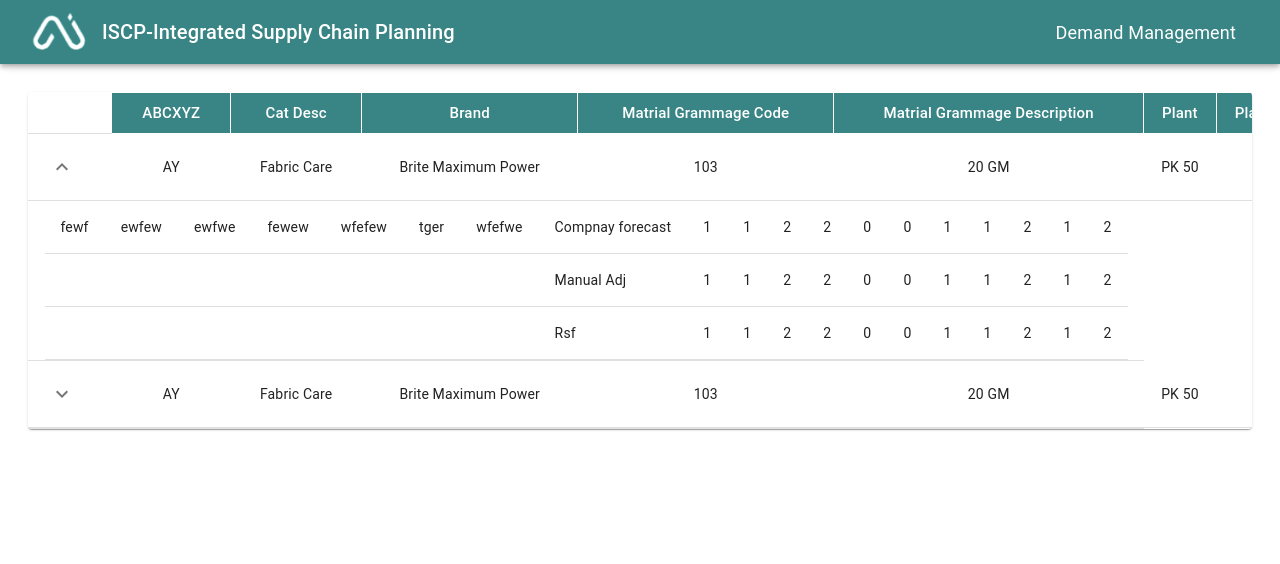
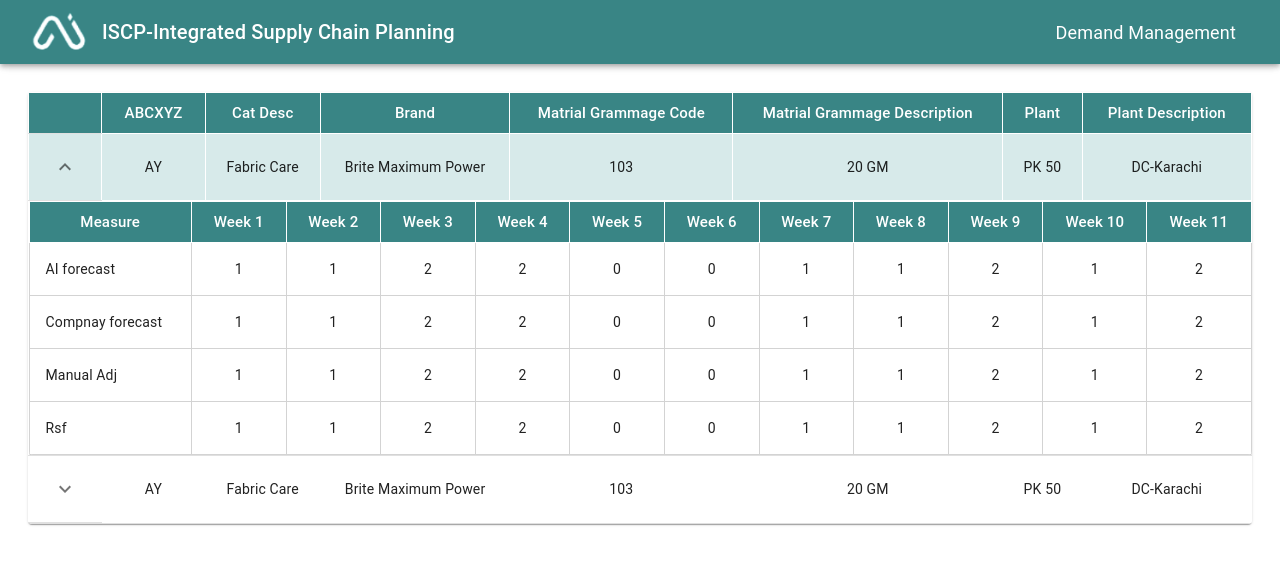
Before and after one commit to faizaansheikh/IscpNext, a Next.js app: page / in a window 1280 px wide. Both pictures are taken after a click on the button 62 px from the left and 167 px from the top of the page. Shown: the top 564 px of the page. Built offline with nearby package versions, Linux system fonts and the light colour scheme.

Commit message:
table3
table3

```diff
--- a/app/components/Appbar.jsx
+++ b/app/components/Appbar.jsx
@@ -1,11 +1,11 @@
 'use client'
 import * as React from 'react';
-import { styled, alpha } from '@mui/material/styles';
+// import { styled, alpha } from '@mui/material/styles';
 import AppBar from '@mui/material/AppBar';
 import Box from '@mui/material/Box';
 import Toolbar from '@mui/material/Toolbar';
 import Typography from '@mui/material/Typography';
-import InputBase from '@mui/material/InputBase';
+// import InputBase from '@mui/material/InputBase';
 
 import Image from 'next/image';
 
--- a/app/components/table/CollapseTable.jsx
+++ b/app/components/table/CollapseTable.jsx
@@ -13,7 +13,7 @@ import TableRow from "@mui/material/TableRow";
 import Paper from "@mui/material/Paper";
 import KeyboardArrowDownIcon from "@mui/icons-material/KeyboardArrowDown";
 import KeyboardArrowUpIcon from "@mui/icons-material/KeyboardArrowUp";
-const data = [
+const data1 = [
   "ABCXYZ",
   "Cat Desc",
   "Brand",
@@ -21,6 +21,8 @@ const data = [
   "Matrial Grammage Description",
   "Plant",
   "Plant Description",
+];
+const data2 = [
   "Measure",
   "Week 1",
   "Week 2",
@@ -42,19 +44,7 @@ function createData(
   Mgc,
   Mgd,
   Plant,
-  PlantDesc,
-  Measure,
-  Week1,
-  Week2,
-  Week3,
-  Week4,
-  Week5,
-  Week6,
-  Week7,
-  Week8,
-  Week9,
-  Week10,
-  Week11
+  PlantDesc
 ) {
   return {
     AY,
@@ -64,27 +54,22 @@ function createData(
     Mgd,
     Plant,
     PlantDesc,
-    Measure,
-    Week1,
-    Week2,
-    Week3,
-    Week4,
-    Week5,
-    Week6,
-    Week7,
-    Week8,
-    Week9,
-    Week10,
-    Week11,
     history: [
       {
-        abcxyz: "fewf",
-        catDesc: "ewfew",
-        brand: "ewfwe",
-        mgc: "fewew",
-        mgd: "wfefew",
-        plant: "tger",
-        plantDesc: "wfefwe",
+        measure: "AI forecast",
+        week1: 1,
+        week2: 1,
+        week3: 2,
+        week4: 2,
+        week5: 0,
+        week6: 0,
+        week7: 1,
+        week8: 1,
+        week9: 2,
+        week10: 1,
+        week11: 2,
+      },
+      {
         measure: "Compnay forecast",
         week1: 1,
         week2: 1,
@@ -99,13 +84,6 @@ function createData(
         week11: 2,
       },
       {
-        abcxyz: "",
-        catDesc: "",
-        brand: "",
-        mgc: "",
-        mgd: "",
-        plant: "",
-        plantDesc: "",
         measure: "Manual Adj",
         week1: 1,
         week2: 1,
@@ -120,13 +98,13 @@ function createData(
         week11: 2,
       },
       {
-        abcxyz: "",
-        catDesc: "",
-        brand: "",
-        mgc: "",
-        mgd: "",
-        plant: "",
-        plantDesc: "",
+        // abcxyz: "",
+        // catDesc: "",
+        // brand: "",
+        // mgc: "",
+        // mgd: "",
+        // plant: "",
+        // plantDesc: "",
         measure: "Rsf",
         week1: 1,
         week2: 1,
@@ -151,6 +129,7 @@ function Row(props) {
   return (
     <React.Fragment>
       <TableRow
+        sx={{ backgroundColor: open ? "#d7eaea" : 'white' }}
         align="center"
         style={{
           border: "1px solid white",
@@ -161,7 +140,7 @@ function Row(props) {
           textAlign: "center",
         }}
       >
-        <TableCell>
+        <TableCell align="center">
           <IconButton
             aria-label="expand row"
             size="small"
@@ -170,36 +149,81 @@ function Row(props) {
             {open ? <KeyboardArrowUpIcon /> : <KeyboardArrowDownIcon />}
           </IconButton>
         </TableCell>
-        <TableCell align="center" component="th" scope="row">
+        <TableCell
+          sx={{ border: "1px solid white" }}
+          align="center"
+          component="th"
+          scope="row"
+        >
           {row.AY}
         </TableCell>
-        <TableCell align="center">{row.FabricCare}</TableCell>
-        <TableCell align="center">{row.BriteMaximumPower}</TableCell>
-        <TableCell align="center">{row.Mgc}</TableCell>
-        <TableCell align="center">{row.Mgd}</TableCell>
-        <TableCell align="center">{row.Plant}</TableCell>
-        <TableCell align="center">{row.PlantDesc}</TableCell>
-        <TableCell align="center">{row.Measure}</TableCell>
-        <TableCell align="center">{row.Week1}</TableCell>
-        <TableCell align="center">{row.Week2}</TableCell>
-        <TableCell align="center">{row.Week3}</TableCell>
-        <TableCell align="center">{row.Week4}</TableCell>
-        <TableCell align="center">{row.Week5}</TableCell>
-        <TableCell align="center">{row.Week6}</TableCell>
-        <TableCell align="center">{row.Week7}</TableCell>
-        <TableCell align="center">{row.Week8}</TableCell>
-        <TableCell align="center">{row.Week9}</TableCell>
-        <TableCell align="center">{row.Week10}</TableCell>
-        <TableCell align="center">{row.Week11}</TableCell>
+        <TableCell sx={{ border: "1px solid white" }} align="center">
+          {row.FabricCare}
+        </TableCell>
+        <TableCell sx={{ border: "1px solid white" }} align="center">
+          {row.BriteMaximumPower}
+        </TableCell>
+        <TableCell sx={{ border: "1px solid white" }} align="center">
+          {row.Mgc}
+        </TableCell>
+        <TableCell sx={{ border: "1px solid white" }} align="center">
+          {row.Mgd}
+        </TableCell>
+        <TableCell sx={{ border: "1px solid white" }} align="center">
+          {row.Plant}
+        </TableCell>
+        <TableCell sx={{ border: "1px solid white" }} align="center">
+          {row.PlantDesc}
+        </TableCell>
       </TableRow>
       <TableRow>
-        <TableCell style={{ paddingBottom: 0, paddingTop: 0 }} colSpan={6}>
+        <TableCell
+          style={{
+            paddingRight: 0,
+            paddingLeft: 0,
+            paddingBottom: 0,
+            paddingTop: 0,
+            width: "100%",
+          }}
+          colSpan="100%"
+        >
           <Collapse in={open} timeout="auto" unmountOnExit>
+            <Box sx={{ overflow: "auto" }}>
+              <Box sx={{ width: "100%", display: "table" }}>
+                <TableContainer
+                  sx={{
+                    maxHeight: 740,
+                    display: "flex",
+                    justifyContent: "center",
+                  }}
+                  component={Paper}
+                >
+                  <Table aria-label="purchases">
+                    <TableHead>
+                      <TableRow>
+                        {/* <TableCell /> */}
 
-
-
-              <Table aria-label="purchases">
-                <TableHead></TableHead>
+                        {data2.map((elem) => {
+                          return (
+                            <TableCell
+                              align="center"
+                              style={{
+                                backgroundColor: "#398585",
+                                color: "white",
+                                border: "1px solid white",
+                                whiteSpace: "nowrap",
+                                padding: "8px 18px 8px 18px",
+                                position: "sticky",
+                                fontSize: "15px",
+                                textAlign: "center",
+                              }}
+                            >
+                              {elem}
+                            </TableCell>
+                          );
+                        })}
+                      </TableRow>
+                    </TableHead>
                     <TableBody>
                       {/* <TableCell /> */}
                       {row.history.map((elem) => (
@@ -207,37 +231,112 @@ function Row(props) {
                           align="center"
                           style={{
                             whiteSpace: "nowrap",
-                        padding: "8px 18px 8px 18px",
+                            // padding: "8px 18px 8px 18px",
 
                             fontSize: "15px",
                             textAlign: "center",
                           }}
                           key={elem.measure}
                         >
-                      <TableCell>{elem.abcxyz}</TableCell>
-                      <TableCell>{elem.catDesc}</TableCell>
-                      <TableCell>{elem.brand}</TableCell>
-                      <TableCell>{elem.mgc}</TableCell>
-                      <TableCell>{elem.mgd}</TableCell>
-                      <TableCell>{elem.plant}</TableCell>
-                      <TableCell>{elem.plantDesc}</TableCell>
-                      <TableCell>{elem.measure}</TableCell>
-                      <TableCell>{elem.week1}</TableCell>
-                      <TableCell>{elem.week2}</TableCell>
-                      <TableCell>{elem.week3}</TableCell>
-                      <TableCell>{elem.week4}</TableCell>
-                      <TableCell>{elem.week5}</TableCell>
-                      <TableCell>{elem.week6}</TableCell>
-                      <TableCell>{elem.week7}</TableCell>
-                      <TableCell>{elem.week8}</TableCell>
-                      <TableCell>{elem.week9}</TableCell>
-                      <TableCell>{elem.week10}</TableCell>
-                      <TableCell>{elem.week11}</TableCell>
+                          <TableCell sx={{ border: "1px solid lightGrey" }}>
+                            {elem.measure}
+                          </TableCell>
+                          <TableCell
+                            sx={{
+                            p: "5px 15px 5px 15px",
+                              textAlign: "center",
+                              border: "1px solid lightGrey",
+                            }}
+                          >
+                            {elem.week1}
+                          </TableCell>
+                          <TableCell
+                            sx={{
+                              textAlign: "center",
+                              border: "1px solid lightGrey",
+                            }}
+                          >
+                            {elem.week2}
+                          </TableCell>
+                          <TableCell
+                            sx={{
+                              textAlign: "center",
+                              border: "1px solid lightGrey",
+                            }}
+                          >
+                            {elem.week3}
+                          </TableCell>
+                          <TableCell
+                            sx={{
+                              textAlign: "center",
+                              border: "1px solid lightGrey",
+                            }}
+                          >
+                            {elem.week4}
+                          </TableCell>
+                          <TableCell
+                            sx={{
+                              textAlign: "center",
+                              border: "1px solid lightGrey",
+                            }}
+                          >
+                            {elem.week5}
+                          </TableCell>
+                          <TableCell
+                            sx={{
+                              textAlign: "center",
+                              border: "1px solid lightGrey",
+                            }}
+                          >
+                            {elem.week6}
+                          </TableCell>
+                          <TableCell
+                            sx={{
+                              textAlign: "center",
+                              border: "1px solid lightGrey",
+                            }}
+                          >
+                            {elem.week7}
+                          </TableCell>
+                          <TableCell
+                            sx={{
+                              textAlign: "center",
+                              border: "1px solid lightGrey",
+                            }}
+                          >
+                            {elem.week8}
+                          </TableCell>
+                          <TableCell
+                            sx={{
+                              textAlign: "center",
+                              border: "1px solid lightGrey",
+                            }}
+                          >
+                            {elem.week9}
+                          </TableCell>
+                          <TableCell
+                            sx={{
+                              textAlign: "center",
+                              border: "1px solid lightGrey",
+                            }}
+                          >
+                            {elem.week10}
+                          </TableCell>
+                          <TableCell
+                            sx={{
+                              textAlign: "center",
+                              border: "1px solid lightGrey",
+                            }}
+                          >
+                            {elem.week11}
+                          </TableCell>
                         </TableRow>
                       ))}
                     </TableBody>
                   </Table>
-
+                </TableContainer>
+              </Box>
+            </Box>
           </Collapse>
         </TableCell>
       </TableRow>
@@ -252,19 +351,7 @@ const rows = [
     "103",
     "20 GM",
     "PK 50",
-    "DC-Karachi",
-    "AI forecast",
-    "1",
-    "1",
-    "0",
-    "0",
-    "2",
-    "2",
-    "1",
-    "1",
-    "0",
-    "1",
-    "1"
+    "DC-Karachi"
   ),
   createData(
     "AY",
@@ -273,19 +360,7 @@ const rows = [
     "103",
     "20 GM",
     "PK 50",
-    "DC-Karachi",
-    "AI forecast",
-    "1",
-    "1",
-    "0",
-    "0",
-    "2",
-    "2",
-    "1",
-    "1",
-    "0",
-    "1",
-    "1"
+    "DC-Karachi"
   ),
 ];
 
@@ -294,13 +369,13 @@ export default function CollapsibleTable() {
     <Box sx={{ overflow: "auto", p: "20px" }}>
       <Box sx={{ width: "100%", display: "table", tableLayout: "fixed" }}>
         {/* <Paper sx={{ width: '100%', overflow: 'hidden',display:'flex',justifyContent:'center' }}> */}
-        <TableContainer sx={{ maxHeight: 740 }} component={Paper}>
+        <TableContainer sx={{ maxHeight: 540 }} component={Paper}>
           <Table aria-label="collapsible table">
-            <TableHead>
+            <TableHead sx={{ backgroundColor: "#398585" }}>
               <TableRow>
                 <TableCell />
 
-                {data.map((elem) => {
+                {data1.map((elem) => {
                   return (
                     <TableCell
                       align="center"
--- a/app/components/table/table.css
+++ b/app/components/table/table.css
@@ -1,4 +1,4 @@
-@import url('https://netdna.bootstrapcdn.com/font-awesome/4.0.3/css/font-awesome.css');
+/* @import url('https://netdna.bootstrapcdn.com/font-awesome/4.0.3/css/font-awesome.css');
 
 .pcs:after { content: " pcs"; }
 .cur:before { content: "$"; }
@@ -70,4 +70,4 @@ table.fold-table {
       }
     }
   }
-}
+} */
```
Lines whose indentation alone changed are shown as unchanged.
